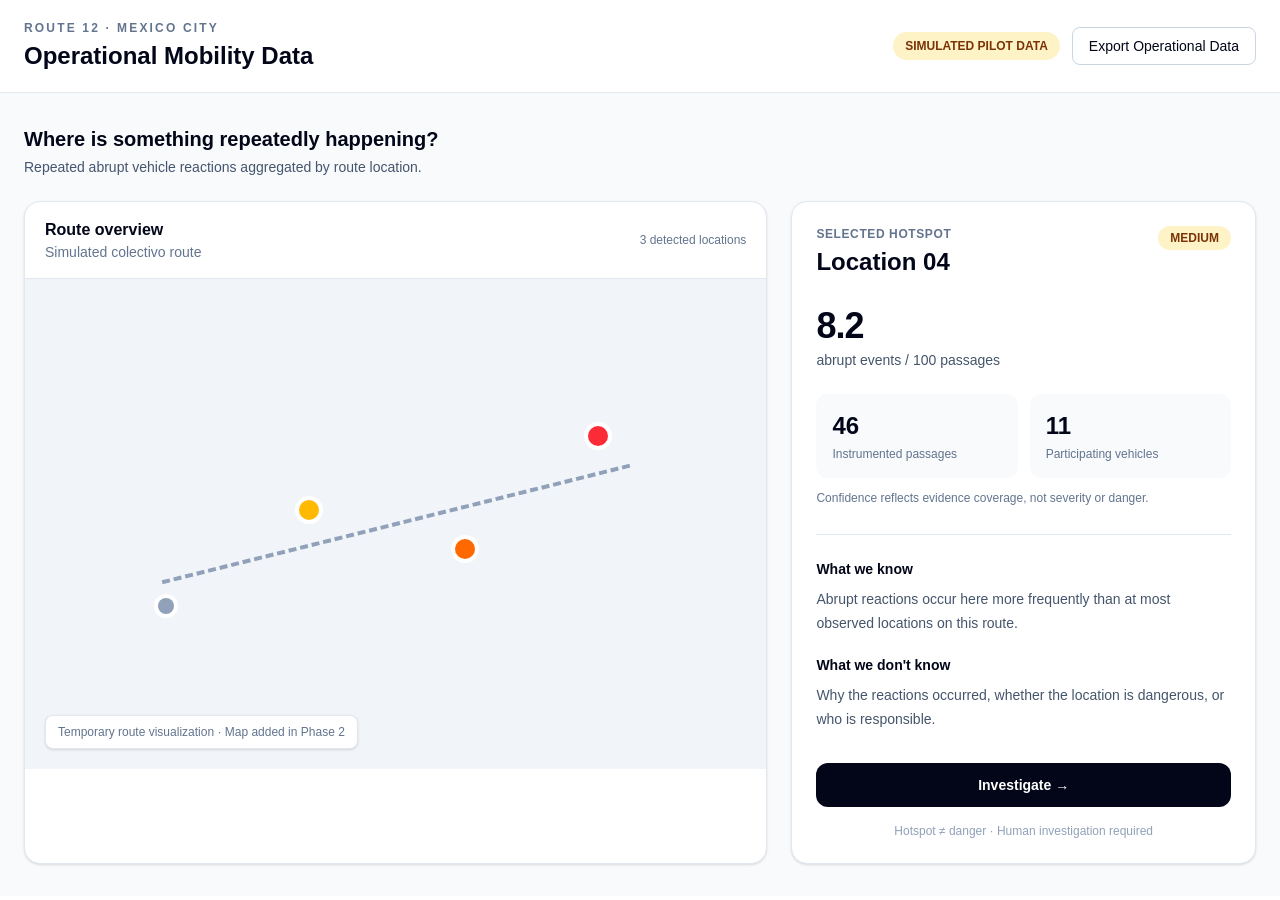
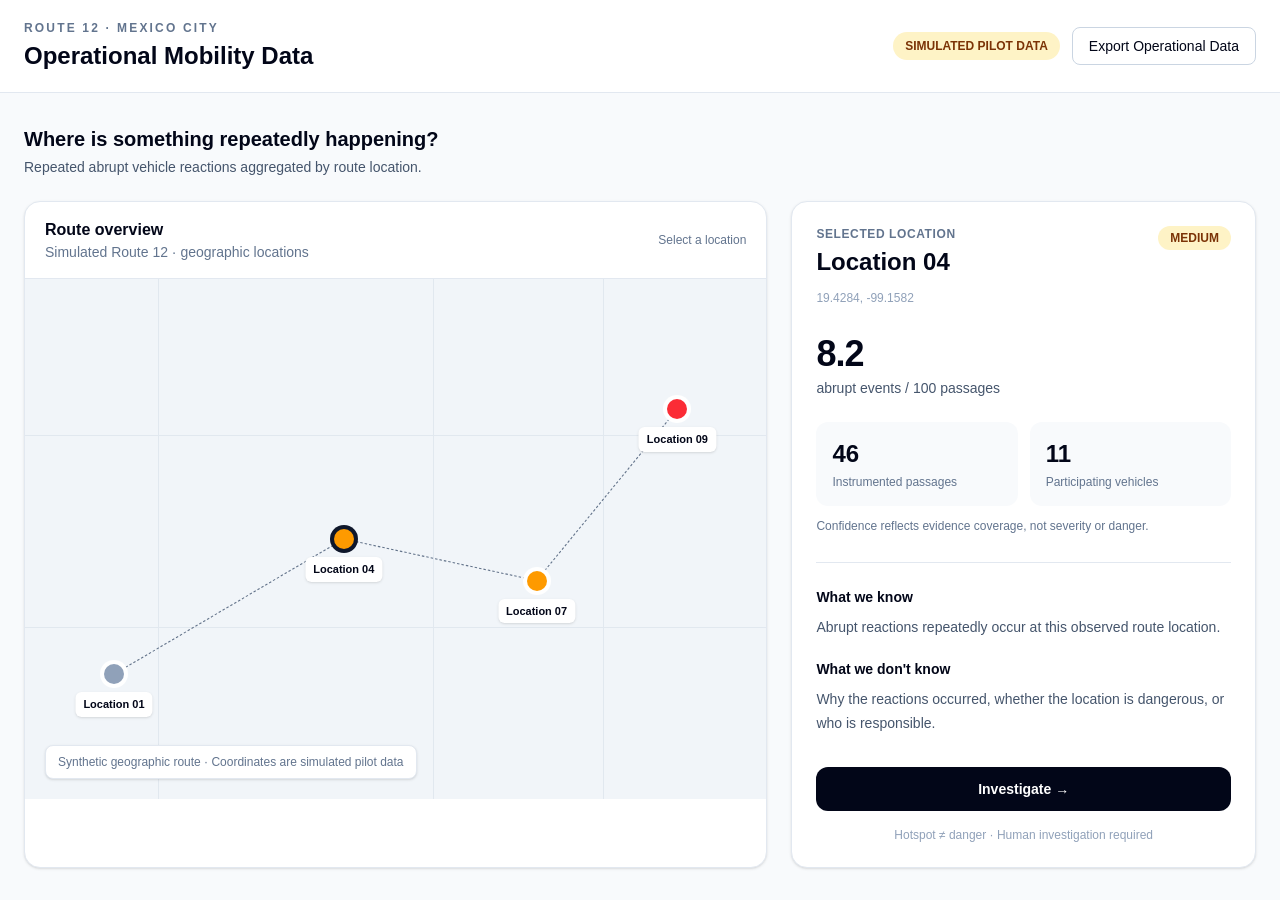
Before and after one commit to hanadagerab/operational-mobility-data, a Next.js app: page / in a window 1280 px wide. Built offline with nearby package versions, Linux system fonts and the light colour scheme.

Commit message:
feat: add geographic route and selectable hotspots

```diff
--- a/app/page.tsx
+++ b/app/page.tsx
@@ -1,9 +1,95 @@
+"use client";
+
+import { useState } from "react";
+
+type Confidence = "LOW" | "MEDIUM" | "HIGH";
+
+type Location = {
+  id: string;
+  label: string;
+  latitude: number;
+  longitude: number;
+  x: number;
+  y: number;
+  rate: number;
+  passages: number;
+  vehicles: number;
+  confidence: Confidence;
+};
+
+const locations: Location[] = [
+  {
+    id: "01",
+    label: "Location 01",
+    latitude: 19.4327,
+    longitude: -99.1678,
+    x: 12,
+    y: 76,
+    rate: 2.1,
+    passages: 24,
+    vehicles: 4,
+    confidence: "LOW",
+  },
+  {
+    id: "04",
+    label: "Location 04",
+    latitude: 19.4284,
+    longitude: -99.1582,
+    x: 43,
+    y: 50,
+    rate: 8.2,
+    passages: 46,
+    vehicles: 11,
+    confidence: "MEDIUM",
+  },
+  {
+    id: "07",
+    label: "Location 07",
+    latitude: 19.4235,
+    longitude: -99.1494,
+    x: 69,
+    y: 58,
+    rate: 5.6,
+    passages: 78,
+    vehicles: 9,
+    confidence: "MEDIUM",
+  },
+  {
+    id: "09",
+    label: "Location 09",
+    latitude: 19.4188,
+    longitude: -99.1402,
+    x: 88,
+    y: 25,
+    rate: 9.4,
+    passages: 126,
+    vehicles: 14,
+    confidence: "HIGH",
+  },
+];
+
+function confidenceClasses(confidence: Confidence) {
+  if (confidence === "HIGH") return "bg-red-100 text-red-800";
+  if (confidence === "MEDIUM") return "bg-amber-100 text-amber-900";
+  return "bg-slate-200 text-slate-700";
+}
+
+function markerClasses(confidence: Confidence) {
+  if (confidence === "HIGH") return "bg-red-500";
+  if (confidence === "MEDIUM") return "bg-amber-500";
+  return "bg-slate-400";
+}
+
 export default function Home() {
+  const [selectedId, setSelectedId] = useState("04");
+
+  const selected =
+    locations.find((location) => location.id === selectedId) ?? locations[1];
+
   return (
     <main className="min-h-screen bg-slate-50 text-slate-950">
-      {/* Header */}
       <header className="border-b border-slate-200 bg-white">
-        <div className="mx-auto flex max-w-7xl items-center justify-between px-6 py-5">
+        <div className="mx-auto flex max-w-7xl items-center justify-between gap-4 px-6 py-5">
           <div>
             <p className="text-xs font-semibold uppercase tracking-[0.18em] text-slate-500">
               Route 12 · Mexico City
@@ -25,7 +111,6 @@ export default function Home() {
         </div>
       </header>
 
-      {/* Dashboard */}
       <section className="mx-auto max-w-7xl px-6 py-8">
         <div className="mb-6">
           <h2 className="text-xl font-semibold">
@@ -37,54 +122,107 @@ export default function Home() {
         </div>
 
         <div className="grid gap-6 lg:grid-cols-[1.6fr_1fr]">
-          {/* Temporary route area */}
-          <section className="min-h-[560px] overflow-hidden rounded-2xl border border-slate-200 bg-white shadow-sm">
-            <div className="border-b border-slate-200 px-5 py-4">
-              <div className="flex items-center justify-between">
+          <section className="overflow-hidden rounded-2xl border border-slate-200 bg-white shadow-sm">
+            <div className="flex items-center justify-between border-b border-slate-200 px-5 py-4">
               <div>
                 <h3 className="font-semibold">Route overview</h3>
                 <p className="text-sm text-slate-500">
-                    Simulated colectivo route
+                  Simulated Route 12 · geographic locations
                 </p>
               </div>
 
               <span className="text-xs font-medium text-slate-500">
-                  3 detected locations
+                Select a location
               </span>
             </div>
+
+            <div className="relative min-h-[520px] overflow-hidden bg-slate-100">
+              {/* Simple geographic context */}
+              <div className="absolute inset-0 opacity-40">
+                <div className="absolute left-[18%] top-0 h-full border-l border-slate-300" />
+                <div className="absolute left-[55%] top-0 h-full border-l border-slate-300" />
+                <div className="absolute left-[78%] top-0 h-full border-l border-slate-300" />
+                <div className="absolute left-0 top-[30%] w-full border-t border-slate-300" />
+                <div className="absolute left-0 top-[67%] w-full border-t border-slate-300" />
               </div>
 
-            <div className="relative flex min-h-[490px] items-center justify-center bg-slate-100">
-              <div className="absolute left-[18%] top-[65%] h-4 w-4 rounded-full bg-slate-400 ring-4 ring-white" />
-              <div className="absolute left-[37%] top-[45%] h-5 w-5 rounded-full bg-amber-400 ring-4 ring-white" />
-              <div className="absolute left-[58%] top-[53%] h-5 w-5 rounded-full bg-orange-500 ring-4 ring-white" />
-              <div className="absolute left-[76%] top-[30%] h-5 w-5 rounded-full bg-red-500 ring-4 ring-white" />
+              <svg
+                viewBox="0 0 100 100"
+                preserveAspectRatio="none"
+                className="absolute inset-0 h-full w-full"
+                aria-label="Simulated Mexico City Route 12 geographic route"
+              >
+                <polyline
+                  points="12,76 43,50 69,58 88,25"
+                  fill="none"
+                  stroke="rgb(100 116 139)"
+                  strokeWidth="1.1"
+                  strokeDasharray="2.5 2"
+                  vectorEffect="non-scaling-stroke"
+                />
+              </svg>
 
-              <div className="w-[65%] rotate-[-14deg] border-t-4 border-dashed border-slate-400" />
+              {locations.map((location) => {
+                const selectedMarker = selectedId === location.id;
+
+                return (
+                  <button
+                    key={location.id}
+                    type="button"
+                    onClick={() => setSelectedId(location.id)}
+                    aria-label={`Select ${location.label}`}
+                    className="absolute -translate-x-1/2 -translate-y-1/2 text-left"
+                    style={{ left: `${location.x}%`, top: `${location.y}%` }}
+                  >
+                    <span
+                      className={`block h-5 w-5 rounded-full ring-4 ${
+                        markerClasses(location.confidence)
+                      } ${
+                        selectedMarker
+                          ? "ring-slate-900"
+                          : "ring-white hover:ring-slate-300"
+                      }`}
+                    />
+
+                    <span className="absolute left-1/2 top-7 w-max -translate-x-1/2 rounded-md bg-white px-2 py-1 text-[11px] font-semibold shadow-sm">
+                      {location.label}
+                    </span>
+                  </button>
+                );
+              })}
 
               <div className="absolute bottom-5 left-5 rounded-lg border border-slate-200 bg-white px-3 py-2 text-xs text-slate-500 shadow-sm">
-                Temporary route visualization · Map added in Phase 2
+                Synthetic geographic route · Coordinates are simulated pilot data
               </div>
             </div>
           </section>
 
-          {/* Evidence card */}
           <aside className="rounded-2xl border border-slate-200 bg-white p-6 shadow-sm">
             <div className="flex items-start justify-between gap-4">
               <div>
                 <p className="text-xs font-semibold uppercase tracking-wider text-slate-500">
-                  Selected hotspot
+                  Selected location
                 </p>
-                <h3 className="mt-1 text-2xl font-semibold">Location 04</h3>
+                <h3 className="mt-1 text-2xl font-semibold">{selected.label}</h3>
               </div>
 
-              <span className="rounded-full bg-amber-100 px-3 py-1 text-xs font-bold text-amber-900">
-                MEDIUM
+              <span
+                className={`rounded-full px-3 py-1 text-xs font-bold ${confidenceClasses(
+                  selected.confidence
+                )}`}
+              >
+                {selected.confidence}
               </span>
             </div>
 
+            <div className="mt-3 text-xs text-slate-400">
+              {selected.latitude.toFixed(4)}, {selected.longitude.toFixed(4)}
+            </div>
+
             <div className="mt-7">
-              <p className="text-4xl font-semibold tracking-tight">8.2</p>
+              <p className="text-4xl font-semibold tracking-tight">
+                {selected.rate}
+              </p>
               <p className="mt-1 text-sm font-medium text-slate-600">
                 abrupt events / 100 passages
               </p>
@@ -92,14 +230,14 @@ export default function Home() {
 
             <div className="mt-6 grid grid-cols-2 gap-3">
               <div className="rounded-xl bg-slate-50 p-4">
-                <p className="text-2xl font-semibold">46</p>
+                <p className="text-2xl font-semibold">{selected.passages}</p>
                 <p className="mt-1 text-xs text-slate-500">
                   Instrumented passages
                 </p>
               </div>
 
               <div className="rounded-xl bg-slate-50 p-4">
-                <p className="text-2xl font-semibold">11</p>
+                <p className="text-2xl font-semibold">{selected.vehicles}</p>
                 <p className="mt-1 text-xs text-slate-500">
                   Participating vehicles
                 </p>
@@ -113,13 +251,15 @@ export default function Home() {
             <div className="mt-7 border-t border-slate-200 pt-6">
               <h4 className="text-sm font-semibold">What we know</h4>
               <p className="mt-2 text-sm leading-6 text-slate-600">
-                Abrupt reactions occur here more frequently than at most
-                observed locations on this route.
+                Abrupt reactions repeatedly occur at this observed route
+                location.
               </p>
             </div>
 
             <div className="mt-5">
-              <h4 className="text-sm font-semibold">What we don&apos;t know</h4>
+              <h4 className="text-sm font-semibold">
+                What we don&apos;t know
+              </h4>
               <p className="mt-2 text-sm leading-6 text-slate-600">
                 Why the reactions occurred, whether the location is dangerous,
                 or who is responsible.
```
Lines whose indentation alone changed are shown as unchanged.
